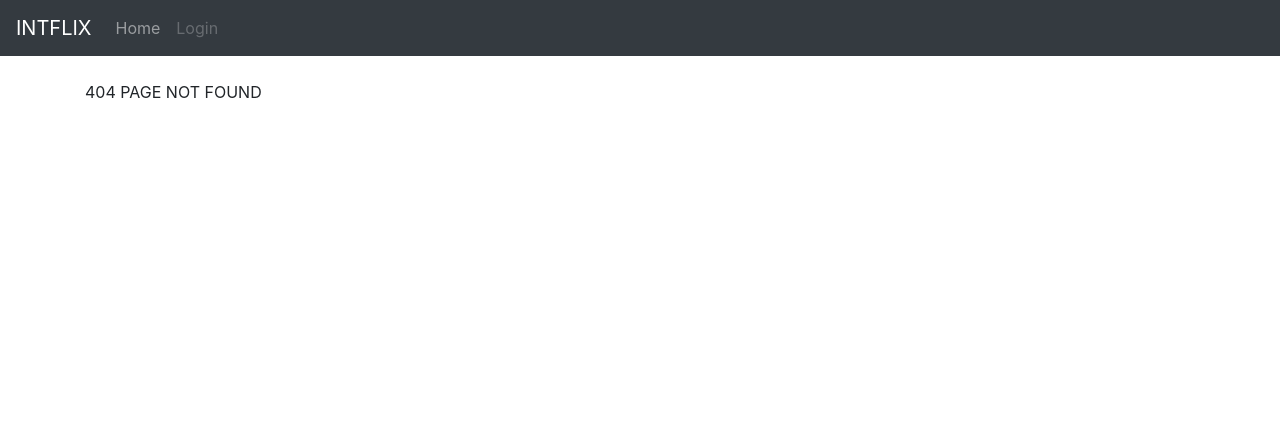
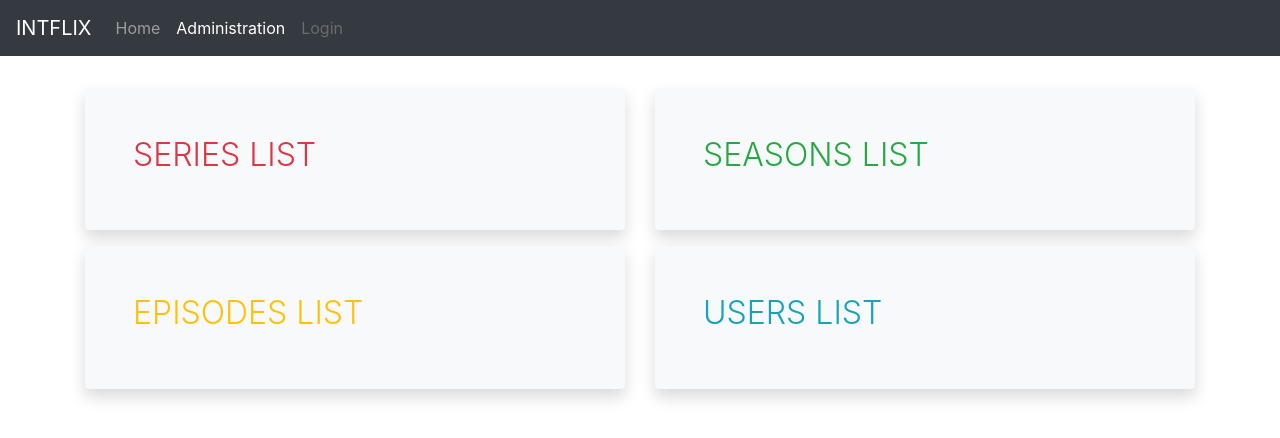
Before and after one commit to lucnicolas/INTFLIX, an Angular app in the folder src/main/ui/: page /admin in a window 1280 px wide. Before the commit this address had no page. Shown: the top 438 px of the page. Built offline with nearby package versions, Linux system fonts and the light colour scheme.

Commit message:
Adding /admin homepage

```diff
--- a/src/main/ui/src/app/app.component.html
+++ b/src/main/ui/src/app/app.component.html
@@ -8,6 +8,9 @@
     <ul class="navbar-nav">
       <li class="nav-item">
         <a class="nav-link" routerLink="/home" routerLinkActive="active">Home</a>
+      </li>
+      <li class="nav-item">
+        <a class="nav-link" routerLink="/admin" routerLinkActive="active">Administration</a>
       </li>
       <li class="nav-item">
         <a class="nav-link disabled" routerLink="/login" routerLinkActive="active">Login</a>
--- /dev/null
+++ b/src/main/ui/src/app/components/admin/admin-home/admin-home.component.html
@@ -0,0 +1,41 @@
+<div class="row">
+  <div class="col-sm">
+    <div class="card border-0 shadow my-2 bg-light">
+      <a (click)="gotoSeriesList()">
+        <div class="card-body p-5">
+          <h2 class="font-weight-light text-danger">SERIES LIST</h2>
+        </div>
+      </a>
+    </div>
+  </div>
+  <div class="col-sm">
+    <div class="card border-0 shadow my-2 bg-light">
+      <a (click)="gotoSeasonList()">
+        <div class="card-body p-5">
+          <h2 class="font-weight-light text-success">SEASONS LIST</h2>
+        </div>
+      </a>
+    </div>
+  </div>
+</div>
+
+<div class="row">
+  <div class="col-sm">
+    <div class="card border-0 shadow my-2 bg-light">
+      <a (click)="gotoEpisodeList()">
+        <div class="card-body p-5">
+          <h2 class="font-weight-light text-warning">EPISODES LIST</h2>
+        </div>
+      </a>
+    </div>
+  </div>
+  <div class="col-sm">
+    <div class="card border-0 shadow my-2 bg-light">
+      <a (click)="gotoUserList()">
+        <div class="card-body p-5">
+          <h2 class="font-weight-light text-info">USERS LIST</h2>
+        </div>
+      </a>
+    </div>
+  </div>
+</div>
--- /dev/null
+++ b/src/main/ui/src/app/components/admin/admin-home/admin-home.component.ts
@@ -0,0 +1,32 @@
+import { Component, OnInit } from '@angular/core';
+import {Router} from '@angular/router';
+
+@Component({
+  selector: 'app-admin-home',
+  templateUrl: './admin-home.component.html',
+  styleUrls: ['./admin-home.component.sass']
+})
+export class AdminHomeComponent implements OnInit {
+
+  constructor(private router: Router) { }
+
+  ngOnInit(): void {
+  }
+
+  gotoSeriesList(): void {
+    this.router.navigate(['/admin/series']);
+  }
+
+  gotoSeasonList(): void {
+    this.router.navigate(['/admin/season']);
+  }
+
+  gotoEpisodeList(): void {
+    this.router.navigate(['/admin/episode']);
+  }
+
+  gotoUserList(): void {
+    // this.router.navigate(['/admin/user']);
+  }
+
+}
```
Also changed, not shown: src/main/ui/src/app/app-routing.module.ts (+13 -10 lines), src/main/ui/src/app/app.module.ts (+6 -4 lines), src/main/ui/src/app/components/admin/admin-home/admin-home.component.sass (added), 1 other file (tests, documents, lock files or other folders).
